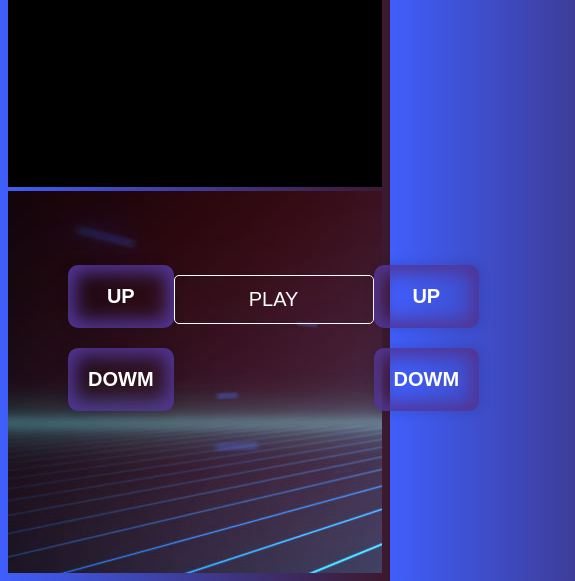
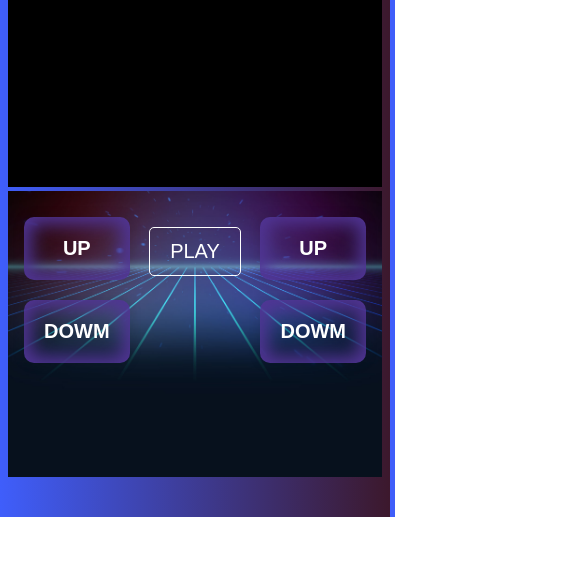
Before and after one commit to JunioMarquesMartins/PongJS, a plain HTML site: page index.html in a window 390 px wide. Shown: the part 327-908 px from the top of the page, 575 px wide, since content can reach past the window. After the commit the page ends 844 px from the top, so only its background shows below. Drawn offline with Linux system fonts and the light colour scheme.

Commit message:
controls mobile

```diff
--- a/index.html
+++ b/index.html
@@ -2,6 +2,7 @@
 <html lang="es">
 	<head>
 		<meta charset="utf-8" />
+		<meta name="viewport" content="width=device-width, user-scalable=no">
 		<title>Pong</title>
 		<style>
 			body {
@@ -12,8 +13,7 @@
 			canvas {
 				background-color: #000000;
 				width: 100%;
-				height: calc(60vh);
-				overflow: hidden;
+				height: 60vh;
 			}
 			#inicio-game {
 				position: absolute; left: 50%; top: 0; margin-left: -200px; margin-top: 230px; width: 400px; z-index: 10;
@@ -21,10 +21,9 @@
 			}
 
 			#btn-iniciar {
-				width: 200px;
 				font-size: 20px;
 				color: #fff;
-				margin-top: 20px;
+				margin: 20px 10px;
 				cursor: pointer;
 				background: #4240400a;
 				border: 1px solid white;
@@ -41,11 +40,12 @@
 
 			#controls {
 				background: #ddd;
-				padding: 4rem 60px;
+				padding: 1rem;
 				display: flex;
 				justify-content: space-between;
 				height: 30vh;
-				background: url('./bg.jpeg') 0 20% no-repeat;
+				background: url('./bg.jpeg') 0 40% no-repeat;
+				background-size: cover;
 			}
 			#controls button {
 				margin: 10px 0;
@@ -58,7 +58,8 @@
 				box-shadow: 0 0 18px 8px #513595 inset, 0 0 8px 4px #00000014;
 				border-radius: 10px;
 			}
-			#controls .left, #controls .right {
+			#controls .left, #controls .right,
+			#controls .center {
 				display: flex;
 				flex-flow: column;
 			}
@@ -70,14 +71,14 @@
 			<input id="jugador1" type="hidden" value="1º jugador">
 			<input id="jugador2" type="hidden" value="2º jugador">
 		</div>
-		<div id="teclas-left">
+		<!-- <div id="teclas-left">
 			<span>Subir W</span>
 			<span>Bajar S</span>
 		</div>
 		<div id="teclas-right">
 			<span>flecha Arriba</span>
 			<span>flecha Abajo </span>
-		</div>
+		</div> -->
 
 		<canvas id="canvas"></canvas>
 		<div id="controls">
```
